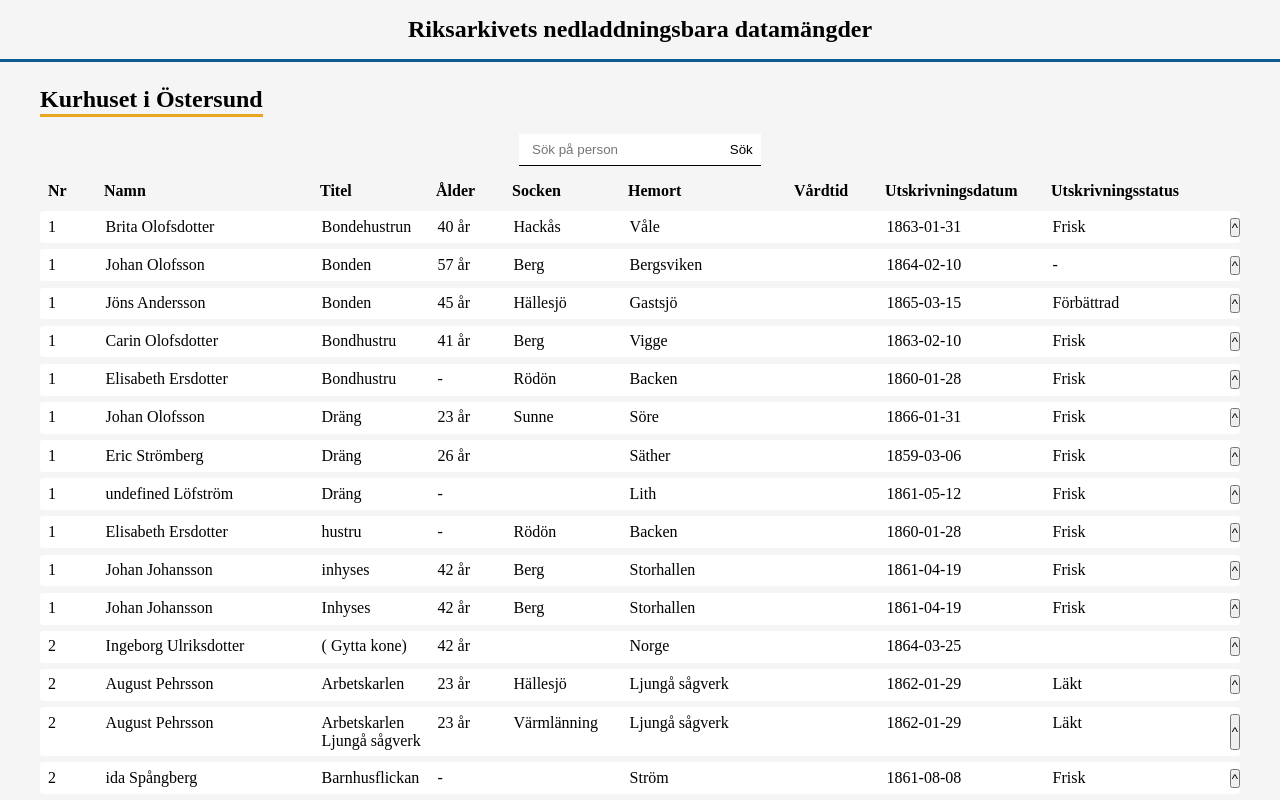
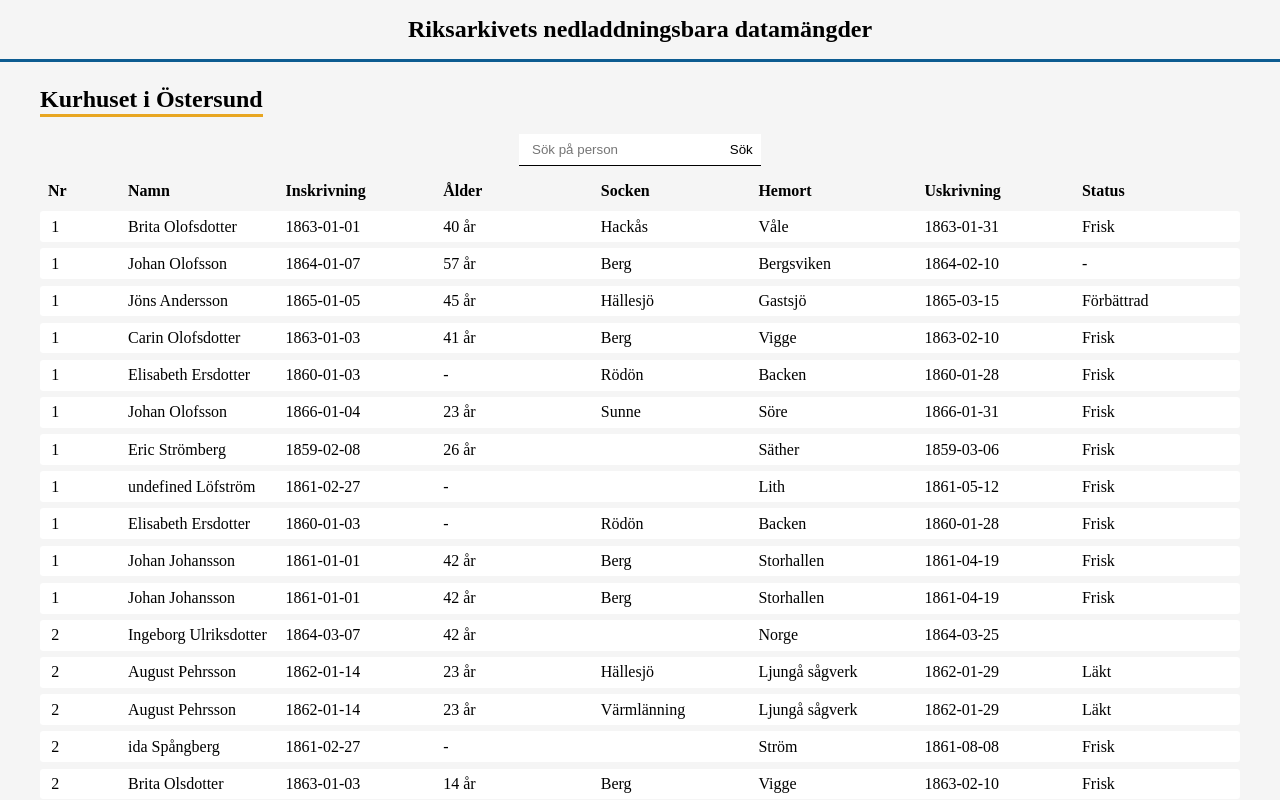
Before and after one commit to Nicklas-Holmqvist/riksarkivets-oppna-databaser, a Next.js app: page /kurhuset-i-ostersund in a window 1280 px wide. Shown: the top 800 px of the page. Built offline with nearby package versions, Linux system fonts and the light colour scheme.

Commit message:
refactor: small changes in list layout

```diff
--- a/components/ListItem.tsx
+++ b/components/ListItem.tsx
@@ -31,15 +31,12 @@
       <TableHeading>
         <HeadingItem className="number">Nr</HeadingItem>
         <HeadingItem className="name">Namn</HeadingItem>
-        <HeadingItem className="title">Titel</HeadingItem>
+        <HeadingItem className="Inskrivningsdatum">Inskrivning</HeadingItem>
         <HeadingItem className="age">Ålder</HeadingItem>
         <HeadingItem className="parish">Socken</HeadingItem>
         <HeadingItem className="village">Hemort</HeadingItem>
-        <HeadingItem className="care-time">Vårdtid</HeadingItem>
-        <HeadingItem className="discharge-date">Utskrivningsdatum</HeadingItem>
-        <HeadingItem className="discharge-status">
-          Utskrivningsstatus
-        </HeadingItem>
+        <HeadingItem className="discharge-date">Uskrivning</HeadingItem>
+        <HeadingItem className="discharge-status">Status</HeadingItem>
       </TableHeading>
       <TableRowSection>
         {data.map((person, index) => (
@@ -48,18 +45,18 @@
             <RowItem className="name">
               {person.förnamn + ' ' + person.efternamn}
             </RowItem>
-            <RowItem className="title">{person.titel}</RowItem>
+            <RowItem className="inskrivningsdatum">
+              {person.inskrivningsdatum}
+            </RowItem>
             <RowItem className="age">{person.ålder}</RowItem>
             <RowItem className="parish">{person.socken}</RowItem>
             <RowItem className="village">{person.by}</RowItem>
-            <RowItem className="care-time">{person.vårdtid}</RowItem>
             <RowItem className="discharge-date">
               {person.utskrivningsdatum}
             </RowItem>
             <RowItem className="discharge-status">
               {person.utskrivningsstatus}
             </RowItem>
-            <button>^</button>
           </TableRow>
         ))}
       </TableRowSection>
@@ -76,7 +73,7 @@
 
 const TableHeading = styled.div`
   display: flex;
-  width: 90%;
+  width: 100%;
 `;
 
 const TableRowSection = styled.div`
@@ -100,11 +97,12 @@
   width: 100%;
   :nth-child(1) {
     padding-left: 0.5rem;
-    min-width: 56px;
+    min-width: 80px;
+    max-width: 80px;
   }
   :nth-child(2) {
     padding-left: 0.5rem;
-    min-width: 216px;
+    min-width: 116px;
   }
   :nth-child(3) {
     padding-left: 0.5rem;
@@ -132,7 +130,6 @@
   }
   :nth-child(9) {
     padding-left: 0.5rem;
-    margin-right: 1rem;
     min-width: 166px;
   }
 `;
@@ -140,12 +137,13 @@
 const RowItem = styled.span`
   width: 100%;
   :nth-child(1) {
-    padding-left: 0.5rem;
-    min-width: 56px;
+    padding-left: 0.7rem;
+    min-width: 80px;
+    max-width: 80px;
   }
   :nth-child(2) {
     padding-left: 0.5rem;
-    min-width: 216px;
+    min-width: 116px;
   }
   :nth-child(3) {
     padding-left: 0.5rem;
@@ -173,7 +171,6 @@
   }
   :nth-child(9) {
     padding-left: 0.5rem;
-    margin-right: 1.2rem;
     min-width: 166px;
   }
 `;
```
